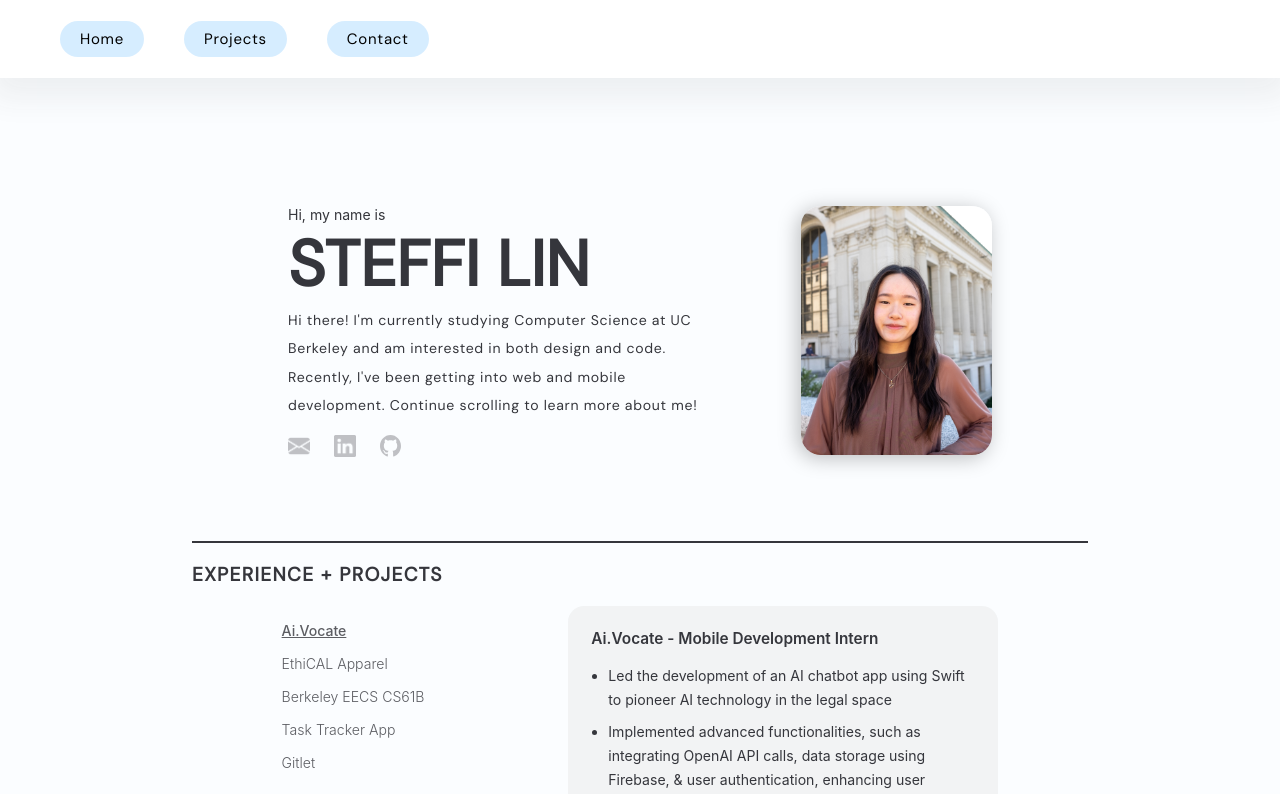
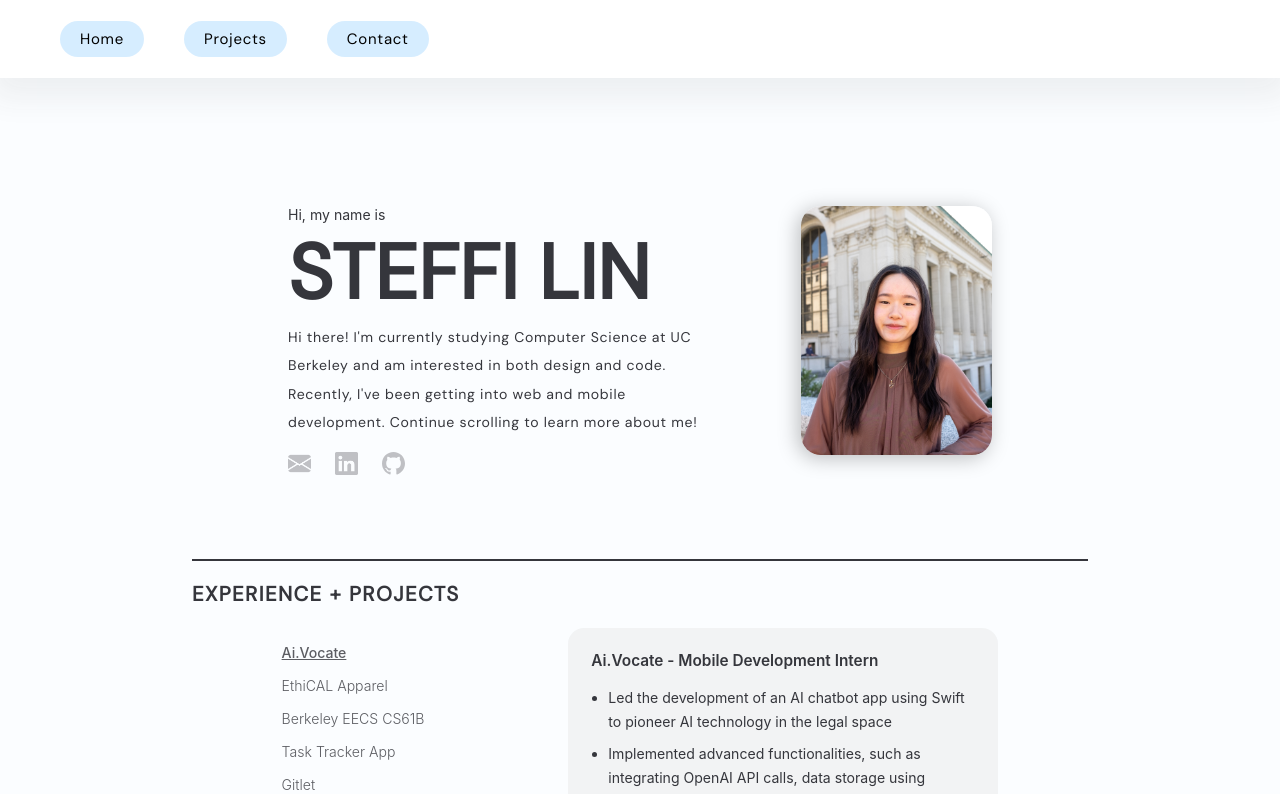
Before and after one commit to steffilin/steffilin.github.io, a React (Create React App) app: page / in a window 1280 px wide. Shown: the top 794 px of the page. Built offline with nearby package versions, Linux system fonts and the light colour scheme.

Commit message:
made fonts slightly bigger

```diff
--- a/src/App.css
+++ b/src/App.css
@@ -23,7 +23,7 @@ h3 {
   font-family: "DM Sans", sans-serif;
   font-weight: 800;
   /* font-size: 1.5em; */
-  font-size: 1.5vw;
+  font-size: 1.6vw;
   letter-spacing: 0.07em;
 }
 
--- a/src/Intro.css
+++ b/src/Intro.css
@@ -3,7 +3,7 @@ h1 {
     font-style: medium;
     font-weight: 600;
     /* font-size: 5.5em; */
-    font-size: 5vw;
+    font-size: 6vw;
     /* margin-top: 0.5em; */
     margin: 0 0 0 0;
 }
@@ -58,7 +58,7 @@ p {
 #socialimg img {
     height: auto;
     /* width: 2em; */
-    width: 1.7vw;
+    width: 1.8vw;
     /* flex: 0.1 .1 auto; */
     /* margin: 0 0 0 0; */
 }
```
